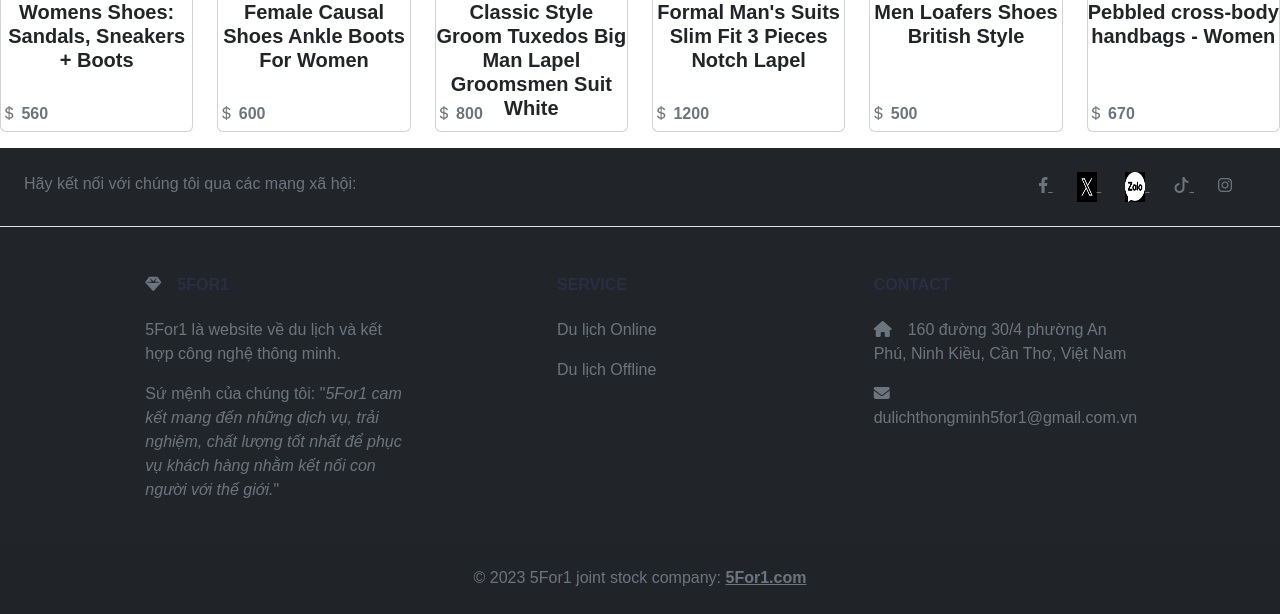
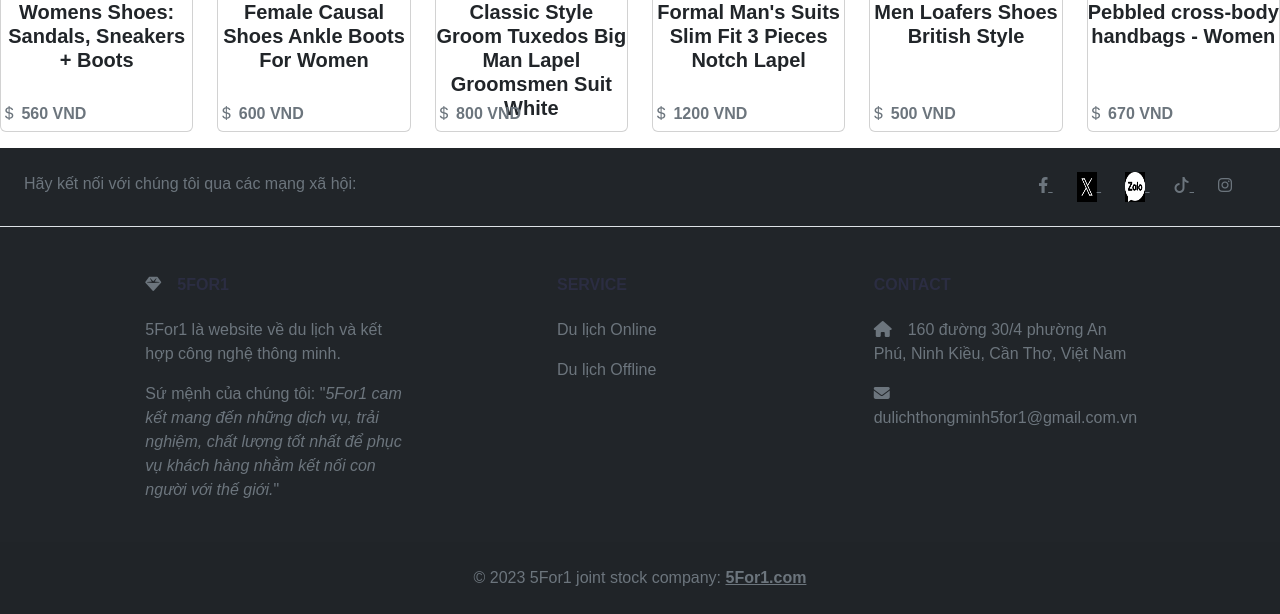
Before and after one commit to vonghiazzz/5for1, a PHP site: page / in a window 1280 px wide. Shown: the part 1569-2183 px from the top of the page. Run offline with PHP 8.4, Linux system fonts and the light colour scheme; data comes from the database, SQL or seed files in the repository; data that the repository does not hold is empty.

Commit message:
Edit more 1

```diff
--- a/index.php
+++ b/index.php
@@ -63,7 +63,7 @@
           <h5 class="card-title text-dark" style="text-align: center; height:100px;">
             <p> <a href="detail.php?id=<?=$row['pID']?>" style="text-decoration: none;" class="text-dark"><b><?= $row['pName']?></b></a></p>
           </h5>
-            <h6 class="card-subtitle mb-2 text-muted bi bi-currency-dollar"> <?= $row['pPrice']?></h6>
+            <h6 class="card-subtitle mb-2 text-muted bi bi-currency-dollar"> <?= $row['pPrice']?> VND</h6>
           <!-- <a href="cart.``php" class="btn btn-dark">Add to Cart</a> -->
         </div>
    </div>
--- a/search.php
+++ b/search.php
@@ -49,7 +49,7 @@
                         <?= $r['pName']?>
                       </h5>
                     </a>
-                    <h6 class="card-subtitle mb-2 text-muted bi bi-currency-dollar"><?= $r['pPrice']?></h6>
+                    <h6 class="card-subtitle mb-2 text-muted bi bi-currency-dollar"><?= $r['pPrice']?> VND</h6>
                     <!-- <a href="#" class="btn btn-primary">Add to Cart</a> -->
                   </div>
                 </div>
```
